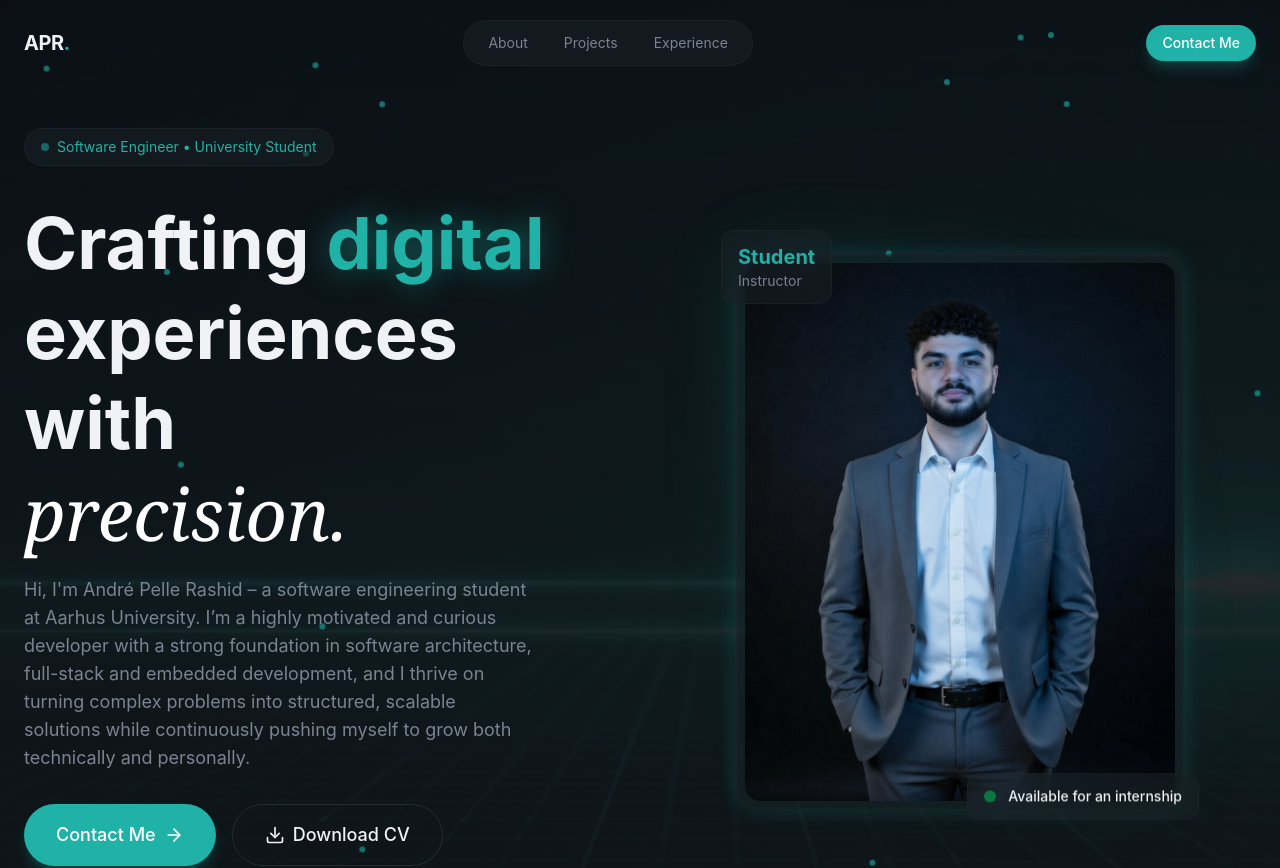
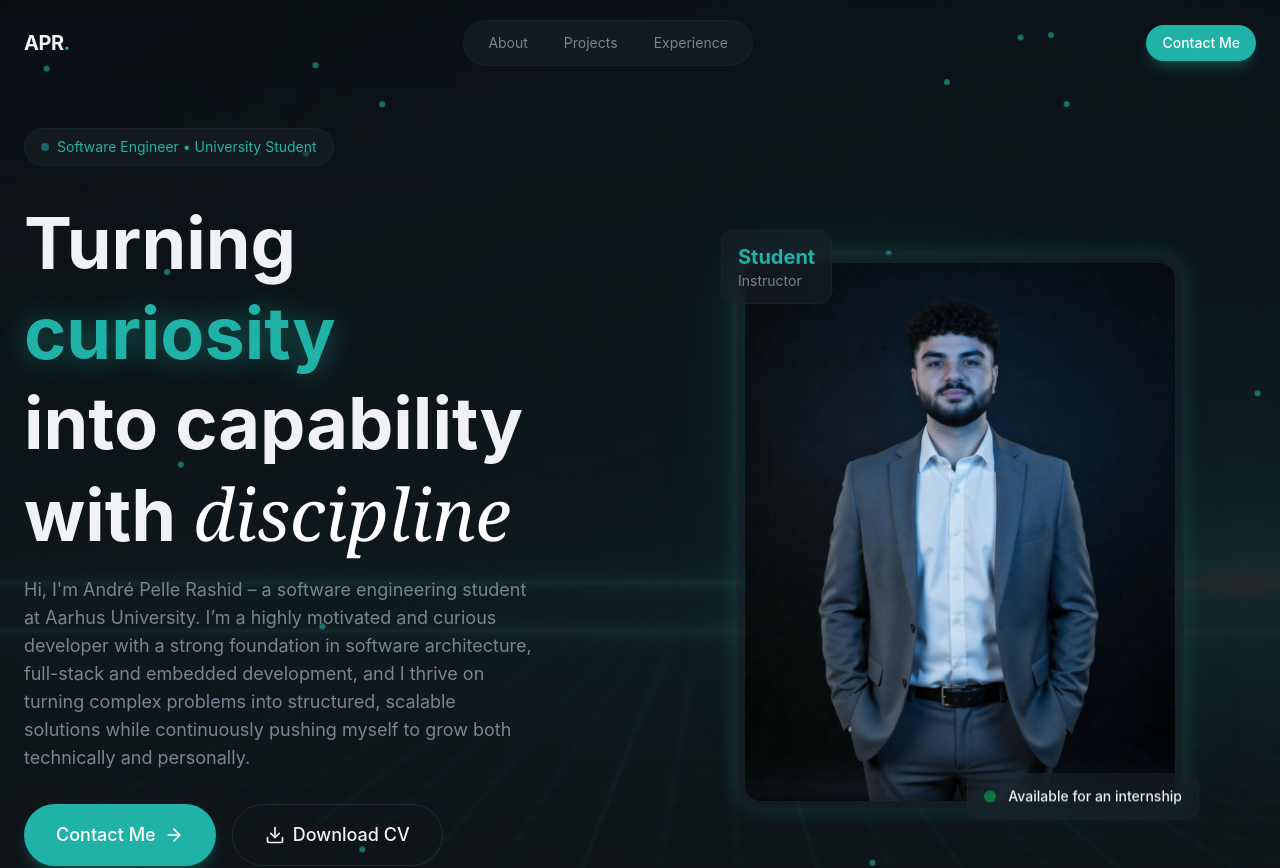
Before and after one commit to andr522g/dev-personal-portofolio, a React (Vite) app: page / in a window 1280 px wide. Shown: the top 868 px of the page. Built offline with nearby package versions, Linux system fonts and the light colour scheme.

Commit message:
fixed herosection

```diff
--- a/src/sections/Hero.jsx
+++ b/src/sections/Hero.jsx
@@ -74,12 +74,12 @@ export const Hero = () => {
             {/* Headline */}
             <div className="space-y-4">
               <h1 className="text-5xl md:text-6xl lg:text-7xl font-bold leading-tight animate-fade-in animation-delay-100">
-                Crafting <span className="text-primary glow-text">digital</span>
+                Turning <span className="text-primary glow-text">curiosity</span>
                 <br />
-                experiences with
-                <br />
+                  into capability with {" "}
+
                 <span className="font-serif italic font-normal text-white">
-                  precision.
+                  discipline
                 </span>
               </h1>
               <p className="text-lg text-muted-foreground max-w-lg animate-fade-in animation-delay-200">
```
